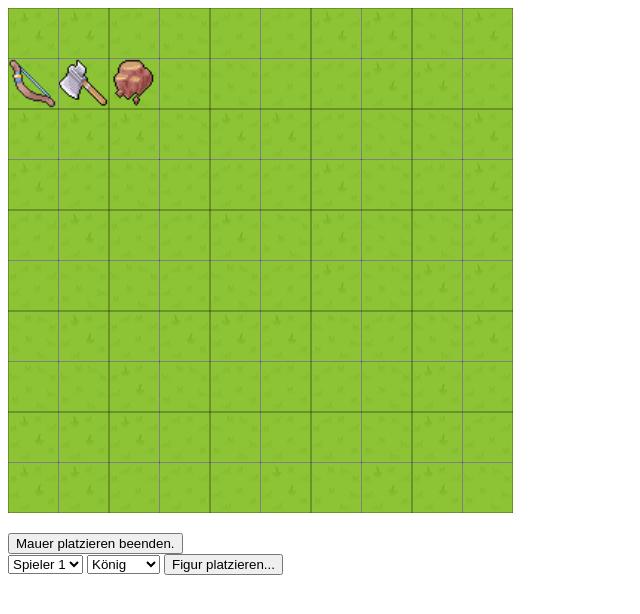
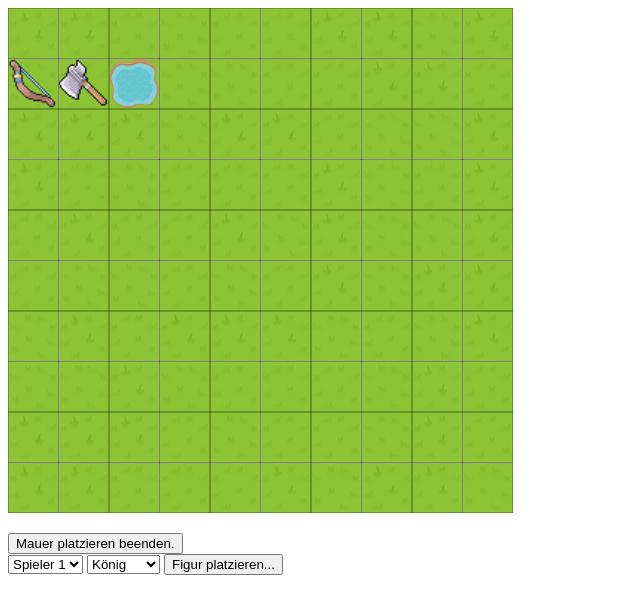
Before and after one commit to TomTasche/chesscraft, a plain HTML site: page index.html in a window 1280 px wide. Both pictures are taken after a click on the button "Mauer platzieren...". Shown: the whole page, without its empty margins (0-640 px from the left). Drawn offline with Linux system fonts and the light colour scheme.

Commit message:
replace wall with water

```diff
--- a/field.js
+++ b/field.js
@@ -44,10 +44,10 @@
         return bridge;
     };
     clazz.TYPE_PATH = "path";
-    clazz.TYPE_WALL = "wall";
+    clazz.TYPE_WATER = "water";
 
     ASSETS[clazz.TYPE_PATH] = "grass_RANDOM.png";
-    ASSETS[clazz.TYPE_WALL] = "wall.png";
+    ASSETS[clazz.TYPE_WATER] = "water.png";
 
     window.Field = clazz;
 })();
--- a/game.js
+++ b/game.js
@@ -48,7 +48,7 @@
 
     function addWall(x, y) {
         var field = grid[x][y];
-        field.setType(Field.TYPE_WALL);
+        field.setType(Field.TYPE_WATER);
     }
 
     function getCharacter(x, y) {
@@ -104,7 +104,7 @@
                 var field = grid[x][y];
 
                 var isOccupied = field.getOccupant();
-                var isBlocked = field.getType() === Field.TYPE_WALL;
+                var isBlocked = field.getType() === Field.TYPE_WATER;
 
                 if (isOccupied || isBlocked) {
                     return false;
@@ -119,7 +119,7 @@
                 var field = grid[x][y];
 
                 var isOccupied = field.getOccupant();
-                var isBlocked = field.getType() === Field.TYPE_WALL;
+                var isBlocked = field.getType() === Field.TYPE_WATER;
 
                 if (isOccupied || isBlocked) {
                     return false;
@@ -137,7 +137,7 @@
                 var field = grid[x][y];
 
                 var isOccupied = field.getOccupant();
-                var isBlocked = field.getType() === Field.TYPE_WALL;
+                var isBlocked = field.getType() === Field.TYPE_WATER;
 
                 if (isOccupied || isBlocked) {
                     return false;
--- a/index.html
+++ b/index.html
@@ -11,7 +11,7 @@
 <canvas id="canvas" class="hidden"></canvas>
 
 <p class="container-controls hidden">
-    <button class="button-place-walls"></button>
+    <button class="button-place-water"></button>
 
     <br>
 
--- a/index.js
+++ b/index.js
@@ -2,7 +2,7 @@
     var isWallMode = false;
     var isCharacterMode = false;
 
-    var wallButton = $(".button-place-walls");
+    var waterButton = $(".button-place-water");
     var characterButton = $(".button-place-character");
 
     var playerSelect = $(".select-player");
@@ -29,12 +29,12 @@
         var mode;
         if (isWallMode) {
             text = "Mauer platzieren beenden.";
-            mode = Ui.MODE_WALL;
+            mode = Ui.MODE_WATER;
         } else {
             text = "Mauer platzieren...";
             mode = Ui.MODE_MOVE;
         }
-        wallButton.text(text);
+        waterButton.text(text);
 
         Ui.setMode(mode);
     }
@@ -85,7 +85,7 @@
     Ui.setMode(Ui.MODE_MOVE);
 
     toggleWallMode();
-    wallButton.click(function() {
+    waterButton.click(function() {
         isWallMode = !isWallMode;
         isCharacterMode = false;
 
--- a/ui.js
+++ b/ui.js
@@ -5,7 +5,7 @@
     var CHARACTER_SIZE = FIELD_SIZE;
 
     var MODE_MOVE = "move";
-    var MODE_WALL = "wall";
+    var MODE_WATER = "water";
     var MODE_CHARACTER = "character";
 
     var MODE_DATA_CHARACTER_TYPE = "characterType";
@@ -43,7 +43,7 @@
         assets.push("grass_1.png");
         assets.push("grass_2.png");
         assets.push("grass_3.png");
-        assets.push("wall.png");
+        assets.push("water.png");
 
         var imagePromises = [];
         for (var i = 0; i < assets.length; i++) {
@@ -117,7 +117,7 @@
                 var field = grid[x][y];
                 selectedCharacter = field.getOccupant();
             }
-        } else if (currentMode === MODE_WALL) {
+        } else if (currentMode === MODE_WATER) {
             var character = Game.getCharacter(x, y);
             if (!character) {
                 Game.addWall(x, y);
@@ -227,7 +227,7 @@
     bridge.setMode = setMode;
 
     bridge.MODE_MOVE = MODE_MOVE;
-    bridge.MODE_WALL = MODE_WALL;
+    bridge.MODE_WATER = MODE_WATER;
     bridge.MODE_CHARACTER = MODE_CHARACTER;
 
     bridge.MODE_DATA_CHARACTER_TYPE = MODE_DATA_CHARACTER_TYPE;
```
Also changed, not shown: img/wall.png (deleted), img/water.png (added).
